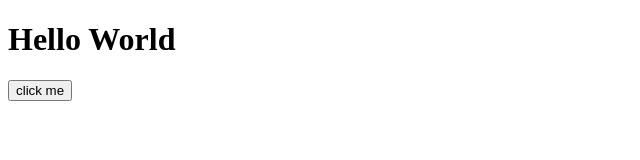
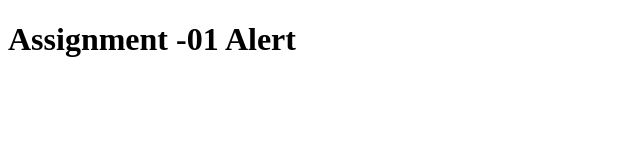
Before and after one commit to nabeel-khanjee/JavaScript-Assignment, a plain HTML site: page index.html in a window 1280 px wide. Shown: the whole page, without its empty margins (0-640 px from the left). Drawn offline with Linux system fonts and the light colour scheme.

Commit message:
Add files via upload

```diff
--- a/index.html
+++ b/index.html
@@ -1,13 +1,18 @@
 <!DOCTYPE html>
 <html lang="en">
+
 <head>
-  <meta charset="UTF-8">
-  <meta name="viewport" content="width=device-width, initial-scale=1.0">
-  <title>Document</title>
+    <meta charset="UTF-8">
+    <meta name="viewport" content="width=device-width, initial-scale=1.0">
+    <title>Document</title>
 </head>
+
 <body>
-  <h1>Hello World</h1>
-  <button onclick="myFunction()" >click me</button>
-  <script src="js/myScript.js"></script>
+
+
+    <h1>Assignment -01 Alert</h1>
+    <script src="./app.js"></script>
+
 </body>
+
 </html>
```
